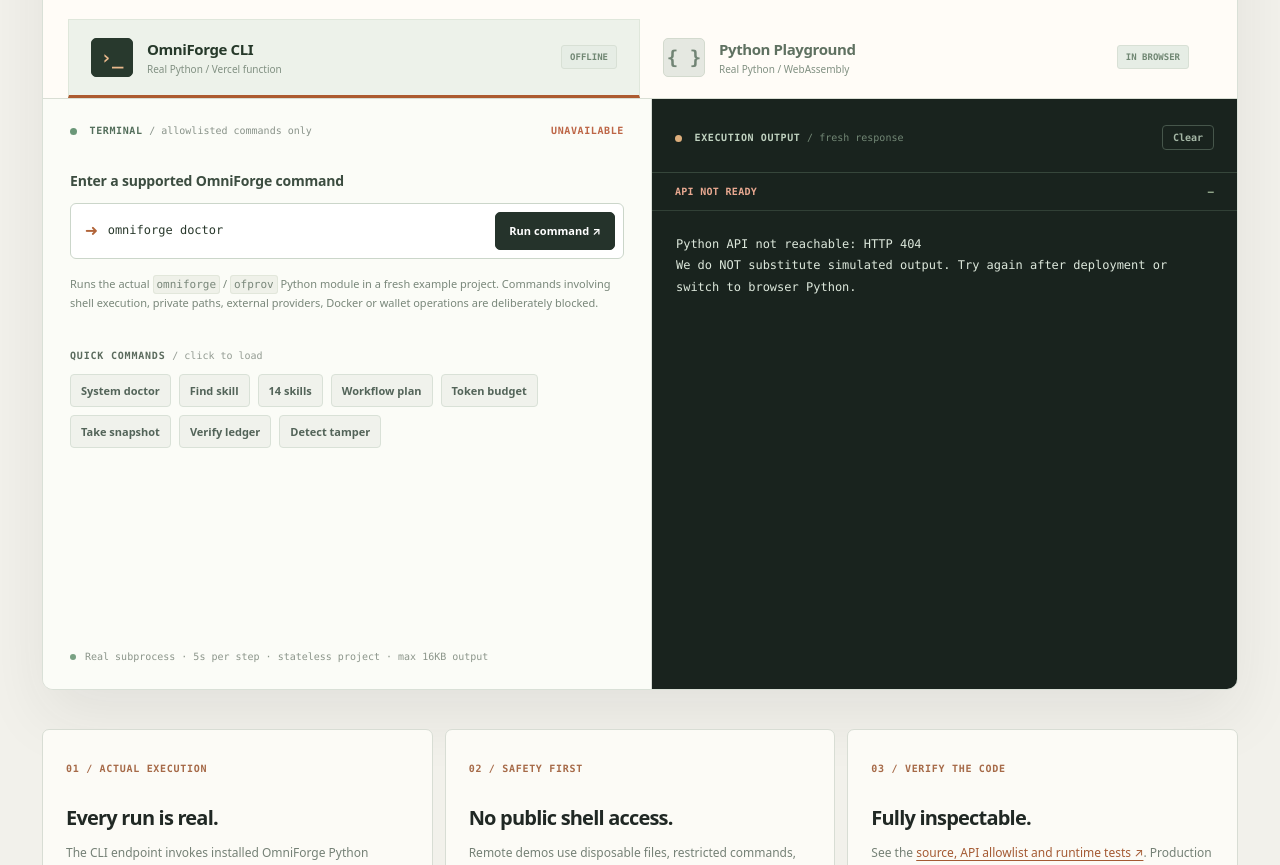
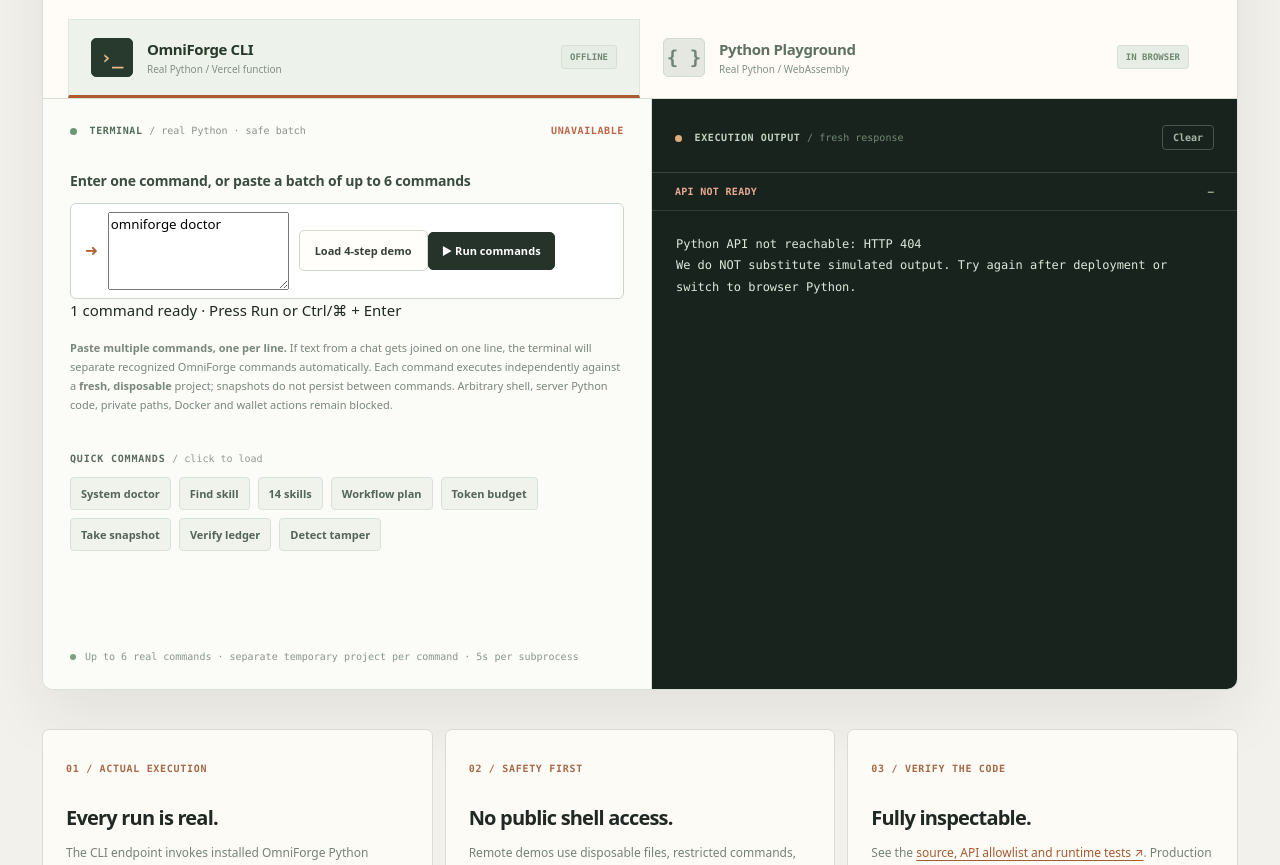
Before and after one commit to muhdmunir961-byte/omniforge, a plain HTML site: page web-preview/terminal.html in a window 1280 px wide. Shown: the part 654-1519 px from the top of the page. Drawn offline with Linux system fonts and the light colour scheme; no server answers.

Commit message:
fix(terminal-ux): multiline CLI input, clear batch button and stateless-project disclosure

```diff
--- a/web-preview/terminal.html
+++ b/web-preview/terminal.html
@@ -41,10 +41,15 @@
     <div class="runtime-panel" id="cliPanel" role="tabpanel" aria-labelledby="cliTab">
       <div class="terminal-workspace">
         <div class="code-pane">
-          <div class="pane-head"><span><i class="dot"></i> TERMINAL <span class="pane-muted">/ allowlisted commands only</span></span><span id="cliRuntimeStatus" class="engine-state">Connecting…</span></div>
-          <label for="commandInput" class="pane-hint">Enter a supported OmniForge command</label>
-          <div class="command-line"><span class="prompt">➜</span><input id="commandInput" type="text" spellcheck="false" autocomplete="off" autocapitalize="off" value="omniforge doctor" maxlength="240" aria-describedby="commandHelp"><button type="button" class="action-main execute-button" id="runCli">Run command ↗</button></div>
-          <p id="commandHelp" class="input-help">Runs the actual <code>omniforge</code> / <code>ofprov</code> Python module in a fresh example project. Commands involving shell execution, private paths, external providers, Docker or wallet operations are deliberately blocked.</p>
+          <div class="pane-head"><span><i class="dot"></i> TERMINAL <span class="pane-muted">/ real Python · safe batch</span></span><span id="cliRuntimeStatus" class="engine-state">Connecting…</span></div>
+          <label for="commandInput" class="pane-hint">Enter one command, or paste a batch of up to 6 commands</label>
+          <div class="command-line command-batch">
+  <span class="prompt" aria-hidden="true">➜</span>
+  <textarea id="commandInput" rows="4" spellcheck="false" autocomplete="off" autocapitalize="off" maxlength="1500" aria-describedby="commandHelp batchHint">omniforge doctor</textarea>
+  <div class="batch-actions"><button type="button" class="action-outline" id="loadFullDemo">Load 4-step demo</button><button type="button" class="action-main execute-button" id="runCli">▶ Run commands</button></div>
+</div>
+<div class="batch-hint" id="batchHint" role="status" aria-live="polite">1 command ready · Press Run or Ctrl/⌘ + Enter</div>
+          <p id="commandHelp" class="input-help"><strong>Paste multiple commands, one per line.</strong> If text from a chat gets joined on one line, the terminal will separate recognized OmniForge commands automatically. Each command executes independently against a <strong>fresh, disposable</strong> project; snapshots do not persist between commands. Arbitrary shell, server Python code, private paths, Docker and wallet actions remain blocked.</p>
           <div class="examples-label">QUICK COMMANDS <span>/ click to load</span></div>
           <div class="example-chips" id="cliExamples">
             <button data-command="omniforge doctor" type="button">System doctor</button>
@@ -56,7 +61,7 @@
             <button data-command="ofprov verify" type="button">Verify ledger</button>
             <button data-command="ofprov tamper-demo" type="button">Detect tamper</button>
           </div>
-          <div class="pane-foot"><span class="scope-dot"></span><span>Real subprocess · 5s per step · stateless project · max 16KB output</span></div>
+          <div class="pane-foot"><span class="scope-dot"></span><span>Up to 6 real commands · separate temporary project per command · 5s per subprocess</span></div>
         </div>
         <div class="output-pane">
           <div class="pane-head output-heading"><span><i class="dot output-dot"></i> EXECUTION OUTPUT <span class="pane-muted">/ fresh response</span></span><button type="button" class="clear-button" id="clearCli">Clear</button></div>
```
